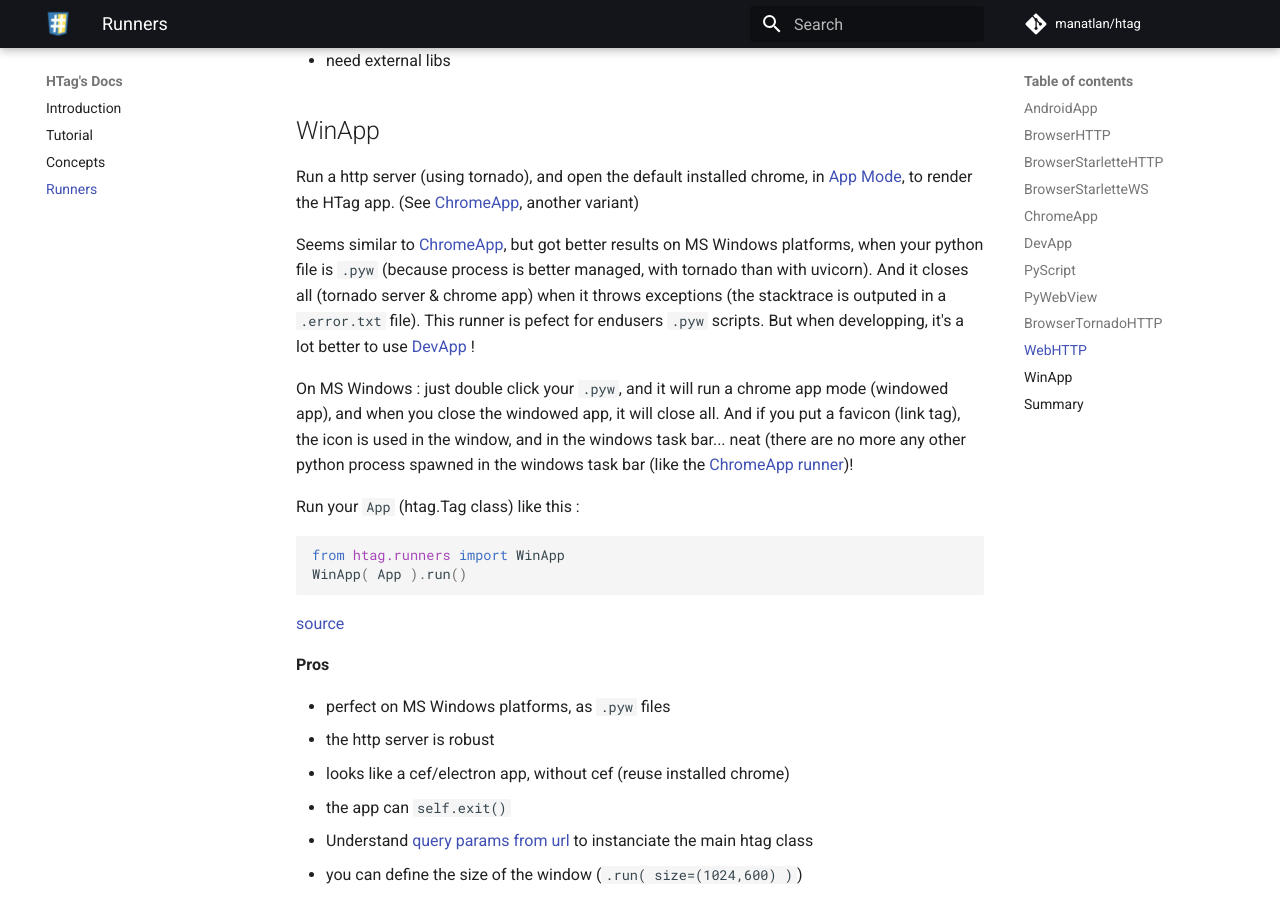
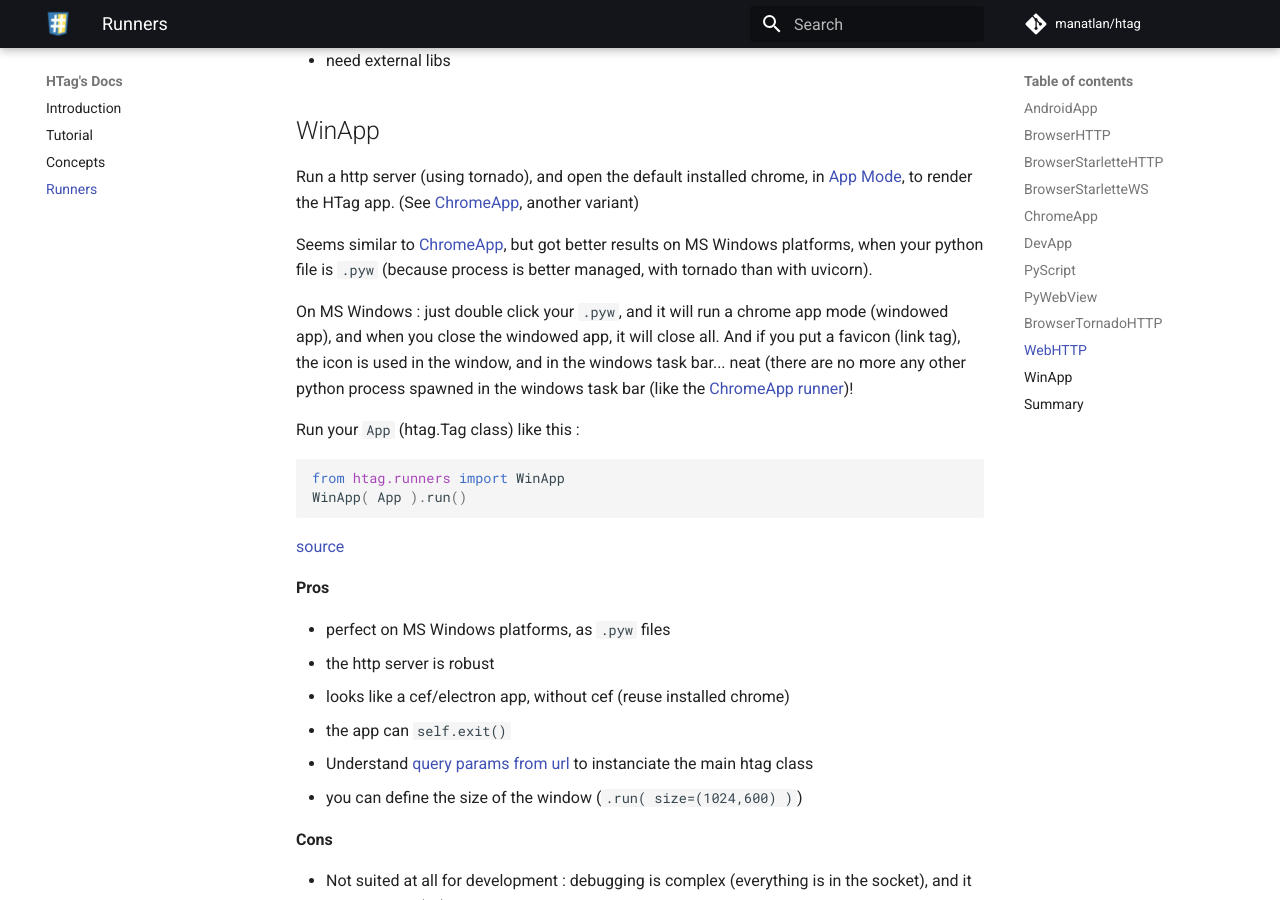
Before and after one commit to manatlan/htag, an MkDocs documentation site: the page built from docs/runners.md, in a window 1280 px wide and 900 px high, scrolled down 6933 px. Built offline with MkDocs 1.6.1 and Material for MkDocs 9.7.7, drawn with Linux system fonts in a browser that asks for light colours; comment, search, counter and statistics services are not loaded.

Commit message:
Update runners.md

```diff
--- a/docs/runners.md
+++ b/docs/runners.md
@@ -368,7 +368,6 @@
 (See [ChromeApp](#chromeapp), another variant)
 
 Seems similar to [ChromeApp](#chromeapp), but got better results on MS Windows platforms, when your python file is `.pyw` (because process is better managed, with tornado than with uvicorn).
-And it closes all (tornado server & chrome app) when it throws exceptions (the stacktrace is outputed in a `.error.txt` file). This runner is pefect for endusers `.pyw` scripts. But when developping, it's a lot better to use [DevApp](#devapp) !
 
 On MS Windows : just double click your `.pyw`, and it will run a chrome app mode (windowed app), and when you close the windowed app, it will close all. And if you put a favicon (link tag), the icon is used in the window, and in the windows task bar... neat (there are no more any other python process spawned in the windows task bar (like the [ChromeApp runner](#chromeapp))!
 
```
